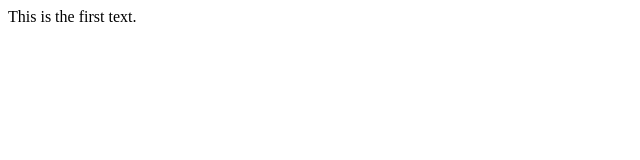
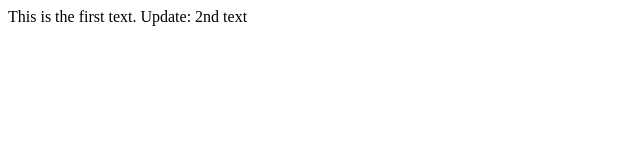
Before and after one commit to srizaaryal/Work-Public, a plain HTML site: page index.html in a window 1280 px wide. Shown: the whole page, without its empty margins (0-640 px from the left). Drawn offline with Linux system fonts and the light colour scheme.

Commit message:
2nd commit on index.html

```diff
--- a/index.html
+++ b/index.html
@@ -8,5 +8,7 @@
 </head>
 <body>
     This is the first text.
+    Update: 2nd text
+
 </body>
 </html>
```
